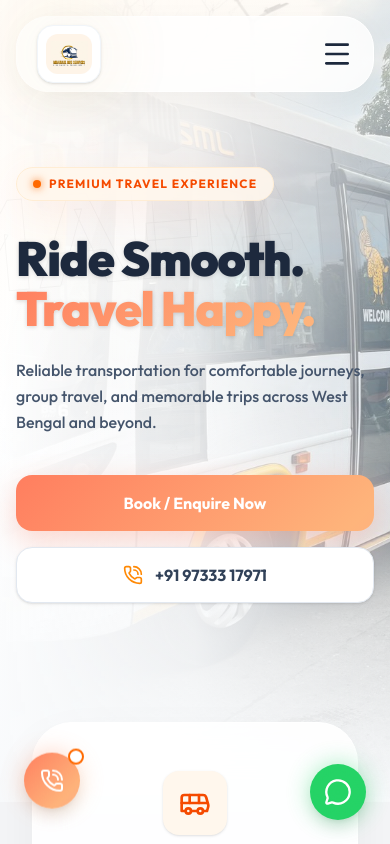
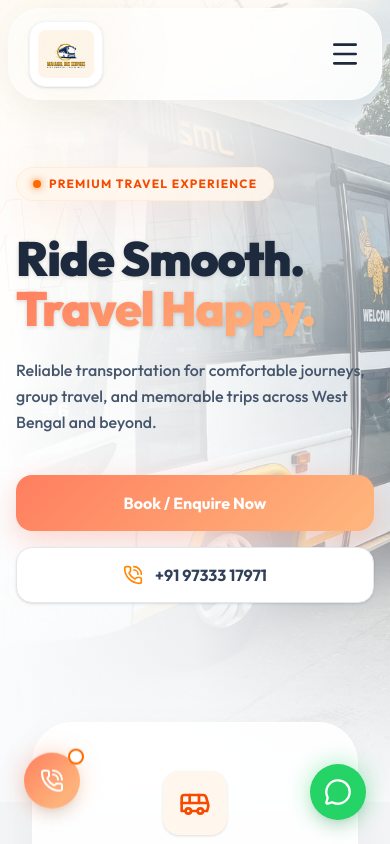
Before and after one commit to Shantanu2705/Mahakal-Bus-Services, a Next.js app: page / in a window 390 px wide. Shown: the top 844 px of the page. Built offline with nearby package versions, Linux system fonts and the light colour scheme.

Commit message:
fix: increase mobile navbar sizing and padding for better visibility

```diff
--- a/src/components/layout/Navbar.tsx
+++ b/src/components/layout/Navbar.tsx
@@ -34,18 +34,18 @@ export function Navbar() {
   const isHome = pathname === "/";
 
   // Permanent floating glass pill design
-  const navBackground = "glass-card top-4 max-w-7xl mx-auto rounded-[2rem] md:rounded-[2.5rem] py-2 px-4 shadow-[0_10px_40px_rgba(0,0,0,0.05)]";
+  const navBackground = "glass-card top-2 md:top-4 max-w-7xl mx-auto rounded-[2rem] md:rounded-[2.5rem] py-3 px-5 md:py-2 md:px-4 shadow-[0_15px_40px_rgba(0,0,0,0.08)]";
   const textColor = "text-slate-800";
 
   return (
     <header
       className={cn(
-        "fixed z-50 left-4 right-4 md:left-8 md:right-8 transition-all duration-500 ease-out",
+        "fixed z-50 left-2 right-2 md:left-8 md:right-8 transition-all duration-500 ease-out",
         navBackground
       )}
     >
-      <div className="w-full px-1 md:px-4">
-        <nav className="flex items-center justify-between" aria-label="Global">
+      <div className="w-full">
+        <nav className="flex items-center justify-between w-full" aria-label="Global">
           <div className="flex lg:flex-1">
             <Link href="/" className="-m-1.5 p-1.5 flex items-center gap-2 relative group">
               <span className="sr-only">Mahakal Bus Services</span>
@@ -53,11 +53,11 @@ export function Navbar() {
               {/* Premium Glow Effect */}
               <div className="absolute inset-0 bg-brand-gold/20 blur-2xl rounded-full opacity-60 group-hover:opacity-100 transition-opacity duration-500" />
 
-              <div className="relative bg-white border border-slate-100 rounded-2xl p-2 md:p-3 shadow-sm transition-all duration-300 group-hover:shadow-md">
+              <div className="relative bg-white border border-slate-100 rounded-[1rem] md:rounded-2xl p-2 shadow-sm transition-all duration-300 group-hover:shadow-md">
                 <img
                   src="/images/logo.jpeg"
                   alt="Mahakal Bus Services Logo"
-                  className="h-10 md:h-14 w-auto object-contain rounded-xl"
+                  className="h-12 w-auto md:h-14 object-contain rounded-lg md:rounded-xl"
                 />
               </div>
             </Link>
```
